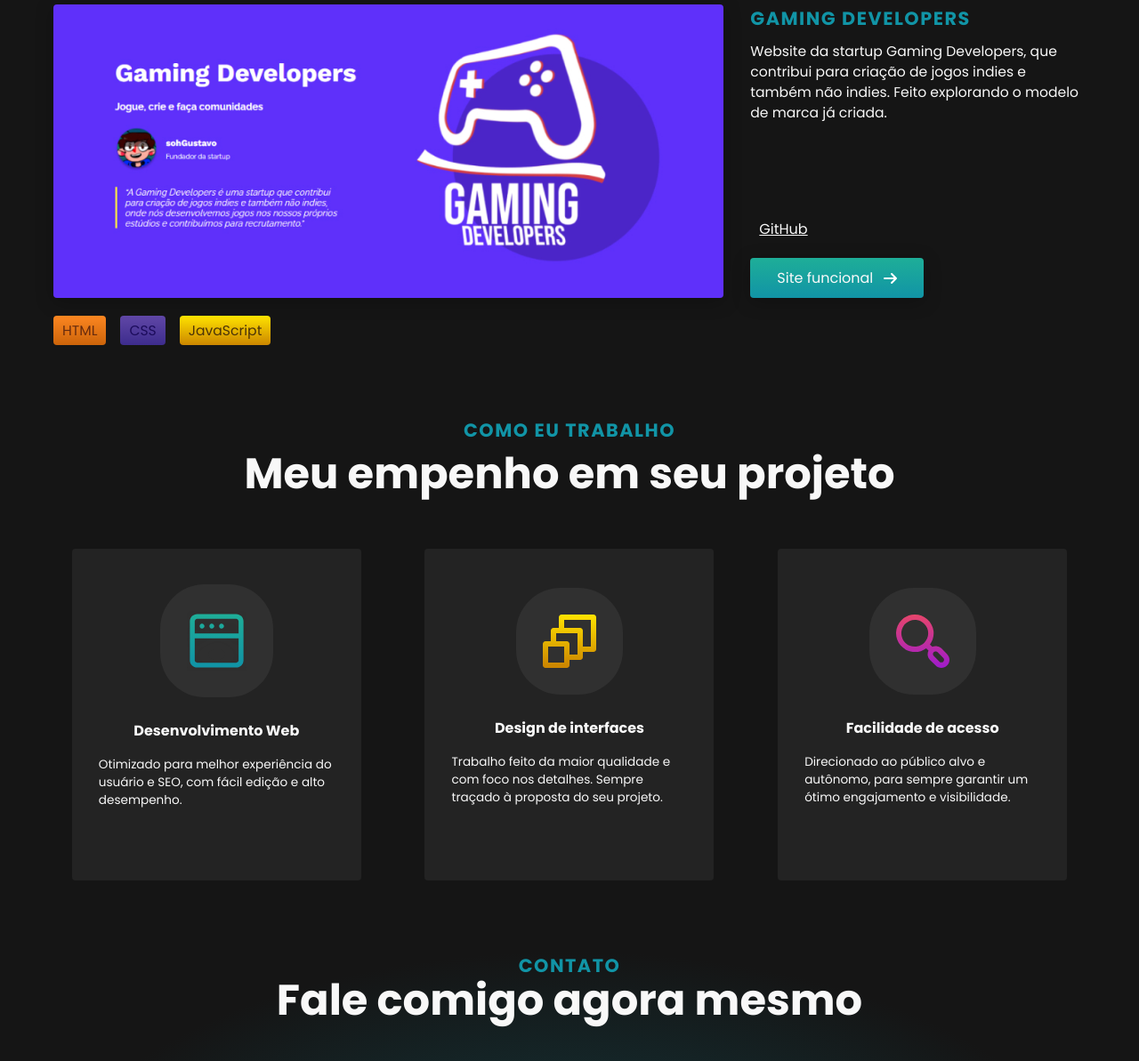
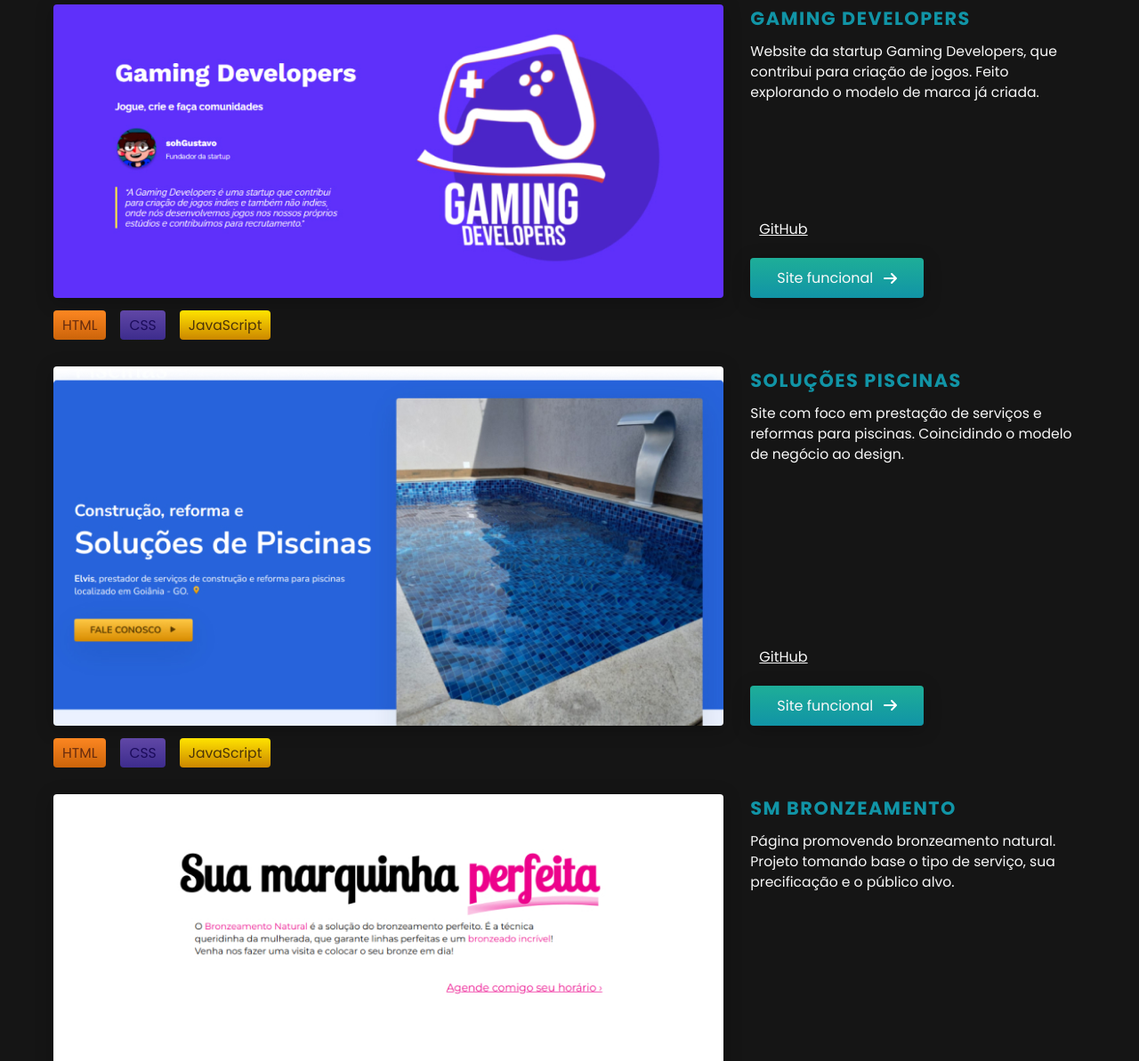
Before and after one commit to gabrielprmartins/cv, a plain HTML site: page index.html in a window 1280 px wide. Shown: the part 699-1892 px from the top of the page at 89% size. Drawn offline with Linux system fonts and the light colour scheme.

Commit message:
Portfolio fixes

```diff
--- a/css/portfolio.css
+++ b/css/portfolio.css
@@ -5,7 +5,7 @@
 .project-container {
   display: grid;
   grid-template-columns: 2fr 1fr;
-  gap: 20px 30px;
+  gap: 14px 30px;
 }
 
 .project-langs {
@@ -46,7 +46,7 @@
   color: var(--white);
   text-decoration: underline;
   padding: 10px;
-  transition: all .3s;
+  transition: all 0.3s;
 }
 
 .btn-github:hover {
@@ -65,7 +65,7 @@
   height: 12px;
   display: inline-block;
   margin-left: 12px;
-  transition: all .3s;
+  transition: all 0.3s;
 }
 
 .btn-site-link:hover::after {
--- a/index.html
+++ b/index.html
@@ -1,5 +1,6 @@
 <!DOCTYPE html>
 <html lang="pt-BR">
+
 <head>
   <meta charset="UTF-8">
   <meta http-equiv="X-UA-Compatible" content="IE=edge">
@@ -10,6 +11,7 @@
   <link rel="stylesheet" href="./css/style.css">
   <title>Gabriel Pereira - Desenvolvedor Front End & Web Design</title>
 </head>
+
 <body>
   <header class="header">
     <div class="container header-container">
@@ -46,7 +48,51 @@
           <article class="project-about">
             <div class="project-about-description">
               <h2 class="subtitle">Gaming Developers</h2>
-              <p class="paragraph">Website da startup Gaming Developers, que contribui para criação de jogos indies e também não indies. Feito explorando o modelo de marca já criada.</p>
+              <p class="paragraph">Website da startup Gaming Developers, que contribui para criação de jogos. Feito explorando o modelo de marca já criada.</p>
+            </div>
+            <div class="project-about-links">
+              <a href="" class="btn-github">GitHub</a>
+              <a href="" class="btn btn-site-link">Site funcional</a>
+            </div>
+          </article>
+        </div>
+      </div>
+      <div class="project">
+        <div class="project-container">
+          <figure class="project-img">
+            <img src="assets/portfolio/solucoes-piscinas.jpg" alt="Soluções Piscinas">
+          </figure>
+          <ul class="project-langs">
+            <li class="lang html">HTML</li>
+            <li class="lang css">CSS</li>
+            <li class="lang js">JavaScript</li>
+          </ul>
+          <article class="project-about">
+            <div class="project-about-description">
+              <h2 class="subtitle">Soluções Piscinas</h2>
+              <p class="paragraph">Site com foco em prestação de serviços e reformas para piscinas. Coincidindo o modelo de negócio ao design.</p>
+            </div>
+            <div class="project-about-links">
+              <a href="" class="btn-github">GitHub</a>
+              <a href="" class="btn btn-site-link">Site funcional</a>
+            </div>
+          </article>
+        </div>
+      </div>
+      <div class="project">
+        <div class="project-container">
+          <figure class="project-img">
+            <img src="assets/portfolio/smbronzeamento.jpg" alt="Suzana Marinho Bronzeamento">
+          </figure>
+          <ul class="project-langs">
+            <li class="lang html">HTML</li>
+            <li class="lang css">CSS</li>
+            <li class="lang js">JavaScript</li>
+          </ul>
+          <article class="project-about">
+            <div class="project-about-description">
+              <h2 class="subtitle">SM Bronzeamento</h2>
+              <p class="paragraph">Página promovendo bronzeamento natural. Projeto tomando base o tipo de serviço, sua precificação e o público alvo.</p>
             </div>
             <div class="project-about-links">
               <a href="" class="btn-github">GitHub</a>
@@ -103,4 +149,5 @@
     </div>
   </footer>
 </body>
+
 </html>
```
Also changed, not shown: assets/portfolio/smbronzeamento.jpg (added), assets/portfolio/solucoes-piscinas.jpg (added).
